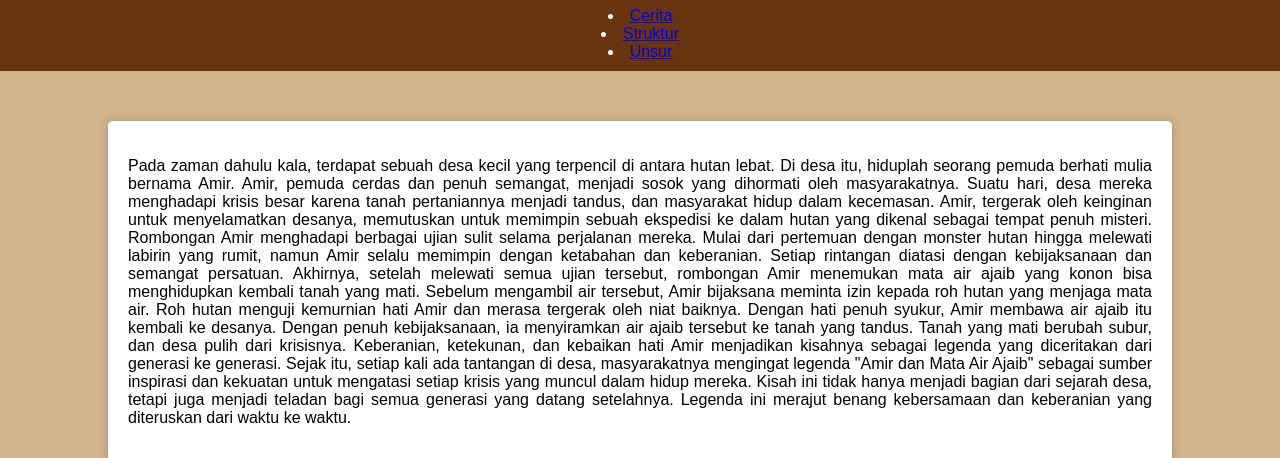
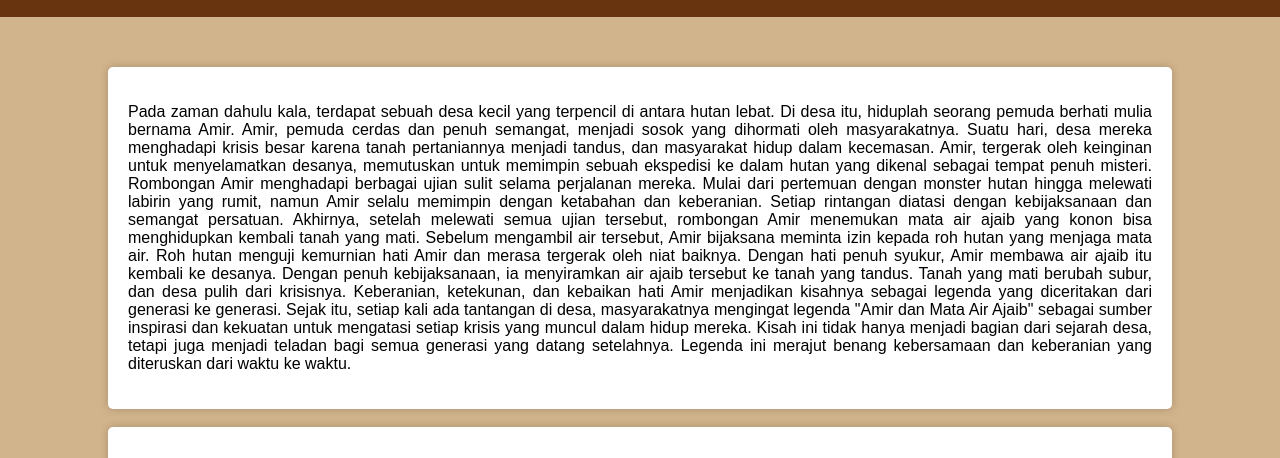
Before and after one commit to hikyat/hikyaat.github.io, a plain HTML site: page index.html in a window 1280 px wide. Shown: the part 83-541 px from the top of the page. Drawn offline with Linux system fonts and the light colour scheme.

Commit message:
Update index.html

```diff
--- a/index.html
+++ b/index.html
@@ -67,9 +67,6 @@
         <h1>
             Amir dan mata air ajaib
         </h1>
-        <li> <a href="index.html"> Cerita </a></li>
-        <li> <a href="index1.html"> Struktur </a></li>
-        <li> <a href="index3.html"> Unsur </a></li>
     </div>
     <div class="cerita">
         <p>
```
